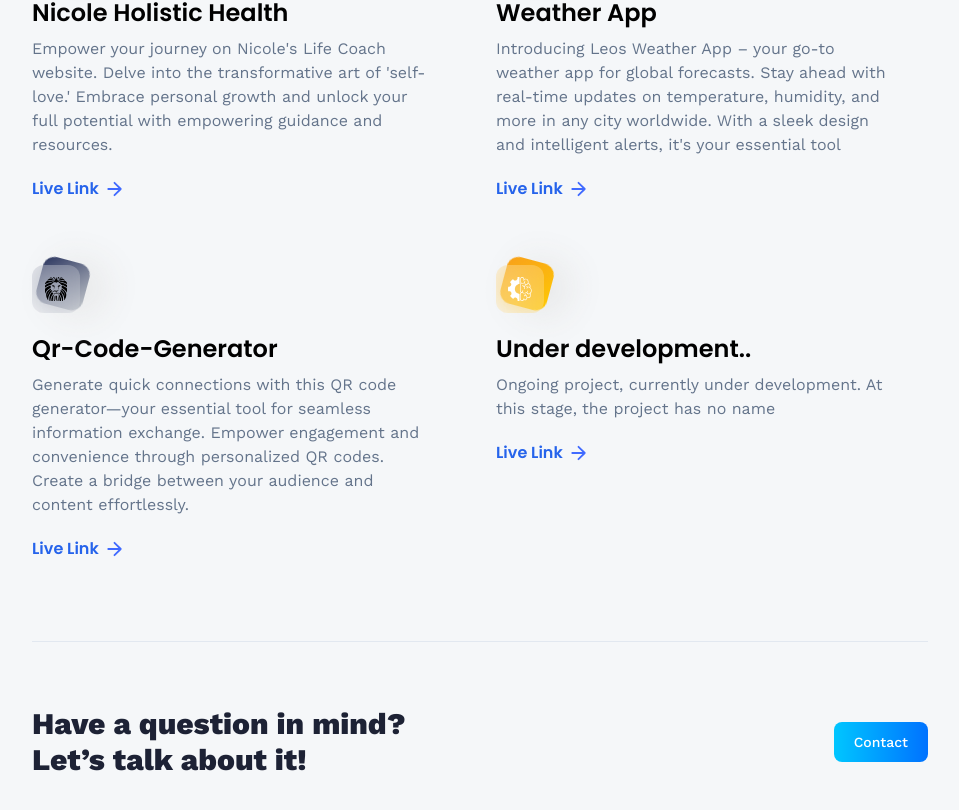
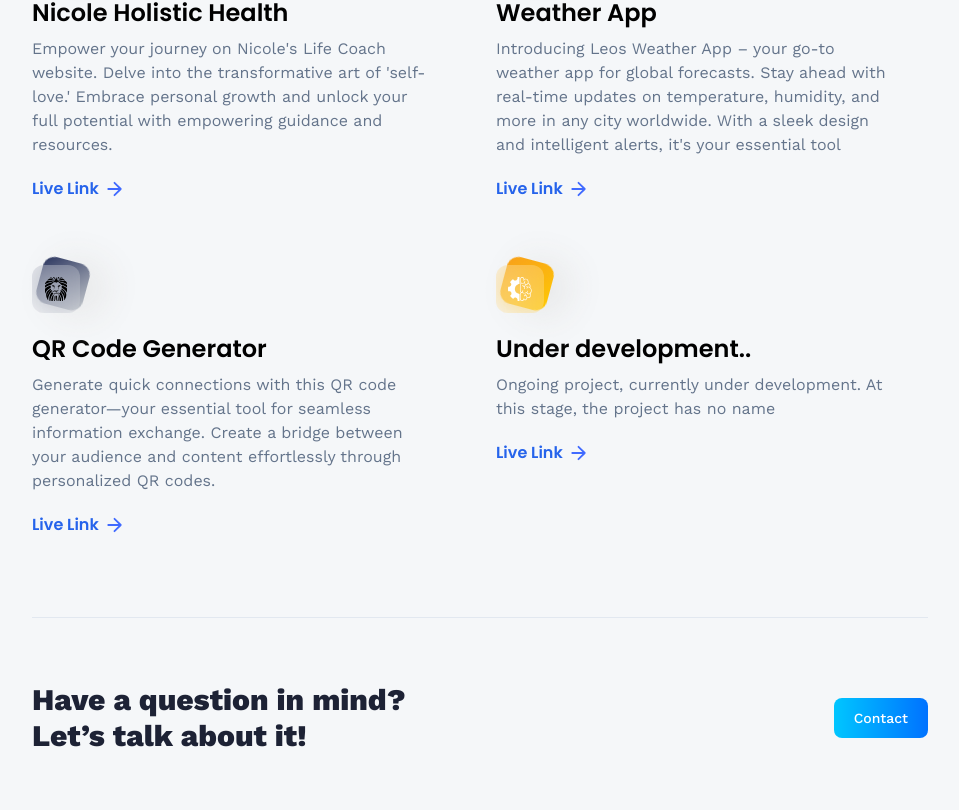
Before and after one commit to LeonardLind/test, a React (Vite) app: page /projects in a window 1280 px wide. Shown: the part 791-1601 px from the top of the page, without its empty margins (160-1119 px from the left). Built offline with nearby package versions, Linux system fonts and the light colour scheme; no server answers; the HTML template or start-up script is replaced by a standard one.

Commit message:
Update index.js

```diff
--- a/src/constants/index.js
+++ b/src/constants/index.js
@@ -177,8 +177,8 @@ export const projects = [
     {
         iconUrl: lion,
         theme: 'btn-back-black',
-        name: 'Qr-Code-Generator',
-        description: 'Generate quick connections with this QR code generator—your essential tool for seamless information exchange. Empower engagement and convenience through personalized QR codes. Create a bridge between your audience and content effortlessly.',
+       name: 'QR Code Generator',
+        description: 'Generate quick connections with this QR code generator—your essential tool for seamless information exchange. Create a bridge between your audience and content effortlessly through personalized QR codes.',
         link: 'https://leonardlind.github.io/Qr-Code-Generator/',
     },
     {
```
